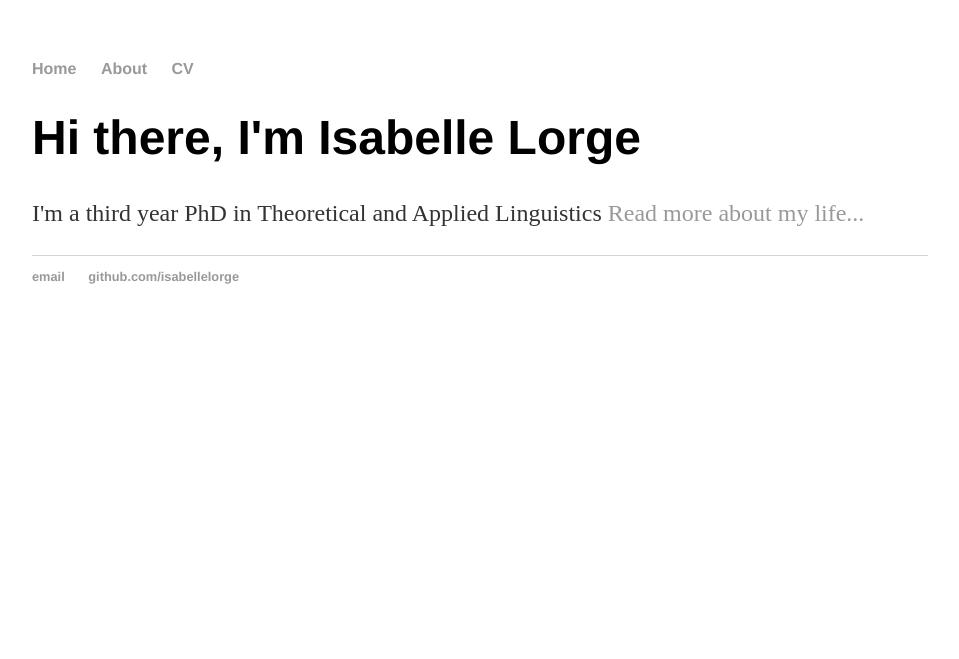
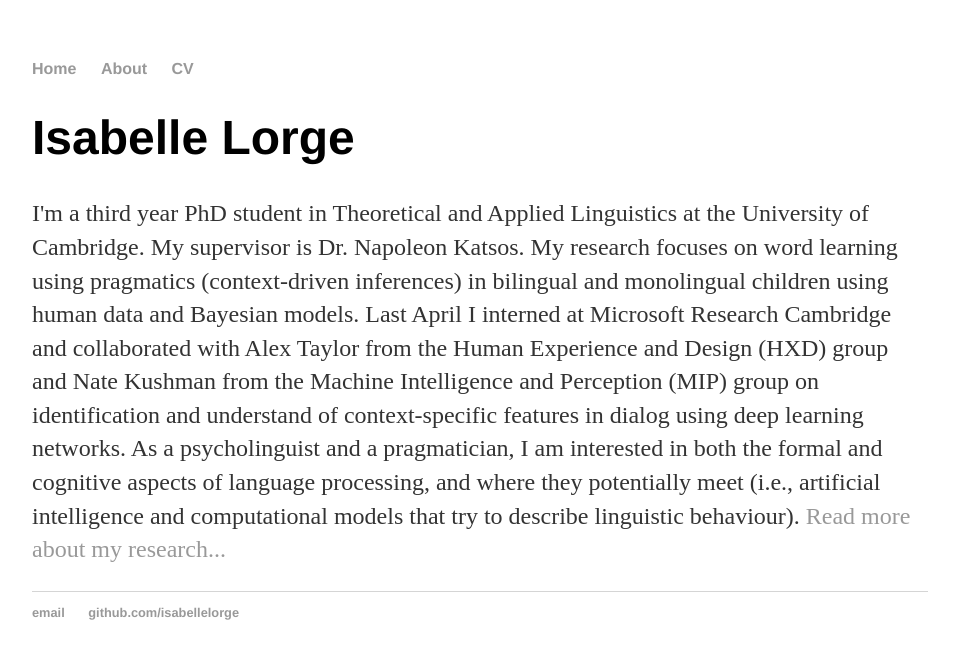
Before and after one commit to isabellelorge/isabellelorge.github.io, a Jekyll site: the page built from index.html, in a window 1280 px wide. Shown: the top 659 px of the page, without its empty margins (160-1119 px from the left). Built offline with Jekyll 4.4.1, drawn with Linux system fonts in a browser that asks for light colours.

Commit message:
Update index.html

```diff
--- a/index.html
+++ b/index.html
@@ -3,6 +3,16 @@ layout: default
 title: Isabelle Lorge
 ---
 <div class="blurb">
-	<h1>Hi there, I'm Isabelle Lorge </h1>
-	<p>I'm a third year PhD in Theoretical and Applied Linguistics <a href="/about.html"> Read more about my life...</a></p>
+	<h1>Isabelle Lorge </h1>
+	<p>I'm a third year PhD student in Theoretical and Applied Linguistics at the University of Cambridge. My supervisor is Dr. Napoleon Katsos.
+	My research focuses on word learning using pragmatics (context-driven inferences) in bilingual and monolingual children using
+	human data and Bayesian models.
+	Last April I interned at Microsoft Research Cambridge and collaborated with Alex Taylor from the Human Experience and Design (HXD) group
+	and Nate Kushman from the Machine Intelligence and Perception (MIP) group on identification and understand of context-specific
+	features in dialog using deep learning networks.
+	As a psycholinguist and a pragmatician, I am interested in both the formal and cognitive aspects of language processing,
+	and where they potentially meet (i.e., artificial intelligence and computational models that try to describe linguistic behaviour).
+
+
+		<a href="/about.html"> Read more about my research...</a></p>
 </div><!-- /.blurb -->
```
